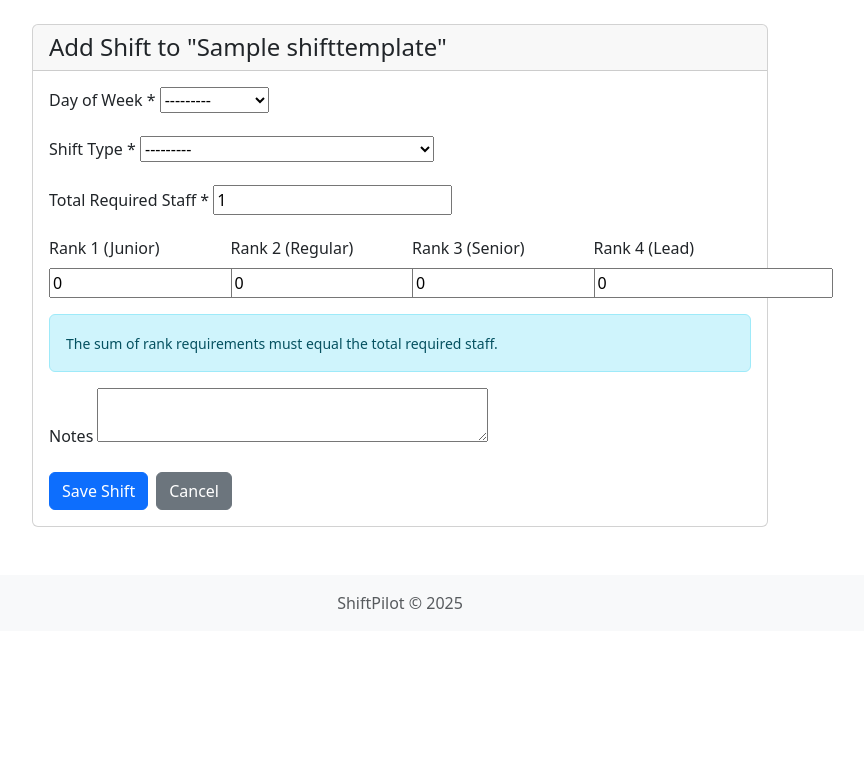
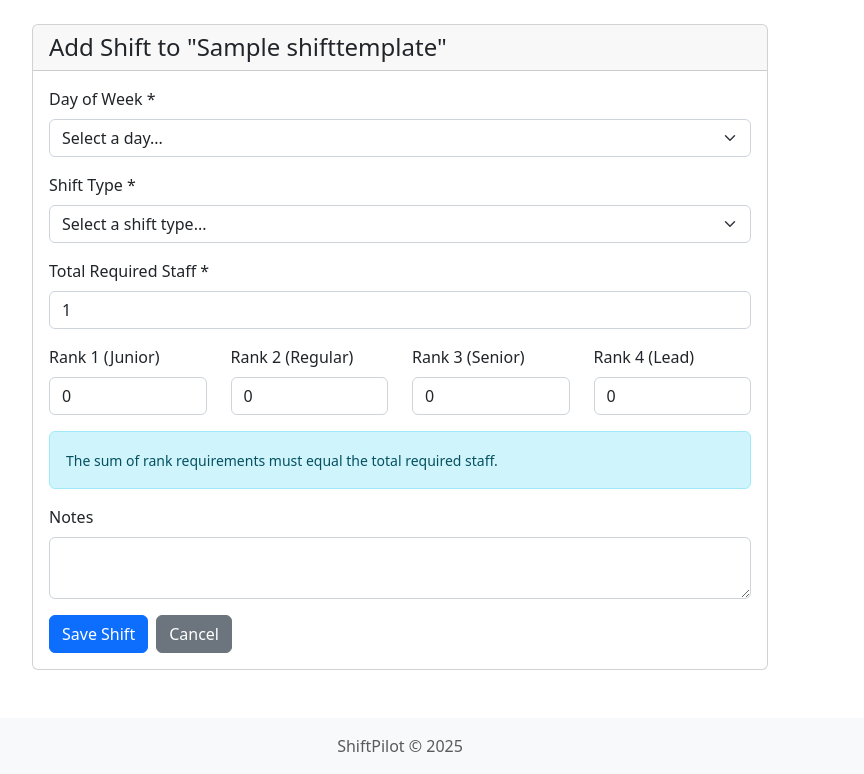
Before and after one commit to Murads98/ShiftPilot, a Django app: page /templates/1/items/new/ in a window 1280 px wide. Shown: the part 56-830 px from the top of the page, without its empty margins (240-1104 px from the left). Before the commit the page ends 665 px from the top, so only its background shows below. Run offline with Django 5.2, Linux system fonts and the light colour scheme; a user stored in the database is signed in; tables that the repository leaves empty hold one stand-in row (values such as "Sample post").

Commit message:
Fix form rendering in template HTML files
Fixed form field rendering issues in template forms:
- shift_template_form.html: Added proper input/textarea/checkbox elements with form-control classes
- shift_template_item_form.html: Added select dropdowns and number inputs with proper styling
- apply_template.html: Added select and date inputs with form-control classes

All form fields now render correctly with Bootstrap styling and proper field names/IDs.

🤖 Generated with [Claude Code](https://claude.com/claude-code)

Co-Authored-By: Claude <noreply@anthropic.com>

```diff
--- a/templates/core/shift_template_form.html
+++ b/templates/core/shift_template_form.html
@@ -21,7 +21,7 @@
 
                     <div class="mb-3">
                         <label for="{{ form.name.id_for_label }}" class="form-label">Template Name *</label>
-                        {{ form.name }}
+                        <input type="text" name="{{ form.name.name }}" id="{{ form.name.id_for_label }}" class="form-control" value="{{ form.name.value|default:'' }}" required>
                         {% if form.name.errors %}
                         <div class="text-danger">{{ form.name.errors }}</div>
                         {% endif %}
@@ -30,7 +30,7 @@
 
                     <div class="mb-3">
                         <label for="{{ form.description.id_for_label }}" class="form-label">Description</label>
-                        {{ form.description }}
+                        <textarea name="{{ form.description.name }}" id="{{ form.description.id_for_label }}" class="form-control" rows="3">{{ form.description.value|default:'' }}</textarea>
                         {% if form.description.errors %}
                         <div class="text-danger">{{ form.description.errors }}</div>
                         {% endif %}
@@ -38,7 +38,7 @@
                     </div>
 
                     <div class="mb-3 form-check">
-                        {{ form.is_active }}
+                        <input type="checkbox" name="{{ form.is_active.name }}" id="{{ form.is_active.id_for_label }}" class="form-check-input" {% if form.is_active.value %}checked{% endif %}>
                         <label class="form-check-label" for="{{ form.is_active.id_for_label }}">
                             Active Template
                         </label>
--- a/templates/core/shift_template_item_form.html
+++ b/templates/core/shift_template_item_form.html
@@ -21,7 +21,12 @@
 
                     <div class="mb-3">
                         <label for="{{ form.weekday.id_for_label }}" class="form-label">Day of Week *</label>
-                        {{ form.weekday }}
+                        <select name="{{ form.weekday.name }}" id="{{ form.weekday.id_for_label }}" class="form-select" required>
+                            <option value="">Select a day...</option>
+                            {% for value, label in form.weekday.field.choices %}
+                            <option value="{{ value }}" {% if form.weekday.value == value %}selected{% endif %}>{{ label }}</option>
+                            {% endfor %}
+                        </select>
                         {% if form.weekday.errors %}
                         <div class="text-danger">{{ form.weekday.errors }}</div>
                         {% endif %}
@@ -29,7 +34,14 @@
 
                     <div class="mb-3">
                         <label for="{{ form.shift_type.id_for_label }}" class="form-label">Shift Type *</label>
-                        {{ form.shift_type }}
+                        <select name="{{ form.shift_type.name }}" id="{{ form.shift_type.id_for_label }}" class="form-select" required>
+                            <option value="">Select a shift type...</option>
+                            {% for value, label in form.shift_type.field.choices %}
+                            {% if value %}
+                            <option value="{{ value }}" {% if form.shift_type.value|stringformat:"s" == value|stringformat:"s" %}selected{% endif %}>{{ label }}</option>
+                            {% endif %}
+                            {% endfor %}
+                        </select>
                         {% if form.shift_type.errors %}
                         <div class="text-danger">{{ form.shift_type.errors }}</div>
                         {% endif %}
@@ -37,7 +49,7 @@
 
                     <div class="mb-3">
                         <label for="{{ form.total_required_staff.id_for_label }}" class="form-label">Total Required Staff *</label>
-                        {{ form.total_required_staff }}
+                        <input type="number" name="{{ form.total_required_staff.name }}" id="{{ form.total_required_staff.id_for_label }}" class="form-control" value="{{ form.total_required_staff.value|default:'1' }}" min="1" required>
                         {% if form.total_required_staff.errors %}
                         <div class="text-danger">{{ form.total_required_staff.errors }}</div>
                         {% endif %}
@@ -46,28 +58,28 @@
                     <div class="row">
                         <div class="col-md-3 mb-3">
                             <label for="{{ form.required_rank_1.id_for_label }}" class="form-label">Rank 1 (Junior)</label>
-                            {{ form.required_rank_1 }}
+                            <input type="number" name="{{ form.required_rank_1.name }}" id="{{ form.required_rank_1.id_for_label }}" class="form-control" value="{{ form.required_rank_1.value|default:'0' }}" min="0">
                             {% if form.required_rank_1.errors %}
                             <div class="text-danger">{{ form.required_rank_1.errors }}</div>
                             {% endif %}
                         </div>
                         <div class="col-md-3 mb-3">
                             <label for="{{ form.required_rank_2.id_for_label }}" class="form-label">Rank 2 (Regular)</label>
-                            {{ form.required_rank_2 }}
+                            <input type="number" name="{{ form.required_rank_2.name }}" id="{{ form.required_rank_2.id_for_label }}" class="form-control" value="{{ form.required_rank_2.value|default:'0' }}" min="0">
                             {% if form.required_rank_2.errors %}
                             <div class="text-danger">{{ form.required_rank_2.errors }}</div>
                             {% endif %}
                         </div>
                         <div class="col-md-3 mb-3">
                             <label for="{{ form.required_rank_3.id_for_label }}" class="form-label">Rank 3 (Senior)</label>
-                            {{ form.required_rank_3 }}
+                            <input type="number" name="{{ form.required_rank_3.name }}" id="{{ form.required_rank_3.id_for_label }}" class="form-control" value="{{ form.required_rank_3.value|default:'0' }}" min="0">
                             {% if form.required_rank_3.errors %}
                             <div class="text-danger">{{ form.required_rank_3.errors }}</div>
                             {% endif %}
                         </div>
                         <div class="col-md-3 mb-3">
                             <label for="{{ form.required_rank_4.id_for_label }}" class="form-label">Rank 4 (Lead)</label>
-                            {{ form.required_rank_4 }}
+                            <input type="number" name="{{ form.required_rank_4.name }}" id="{{ form.required_rank_4.id_for_label }}" class="form-control" value="{{ form.required_rank_4.value|default:'0' }}" min="0">
                             {% if form.required_rank_4.errors %}
                             <div class="text-danger">{{ form.required_rank_4.errors }}</div>
                             {% endif %}
@@ -80,7 +92,7 @@
 
                     <div class="mb-3">
                         <label for="{{ form.notes.id_for_label }}" class="form-label">Notes</label>
-                        {{ form.notes }}
+                        <textarea name="{{ form.notes.name }}" id="{{ form.notes.id_for_label }}" class="form-control" rows="2">{{ form.notes.value|default:'' }}</textarea>
                         {% if form.notes.errors %}
                         <div class="text-danger">{{ form.notes.errors }}</div>
                         {% endif %}
```
Also changed, not shown: templates/core/apply_template.html (+11 -4 lines).
